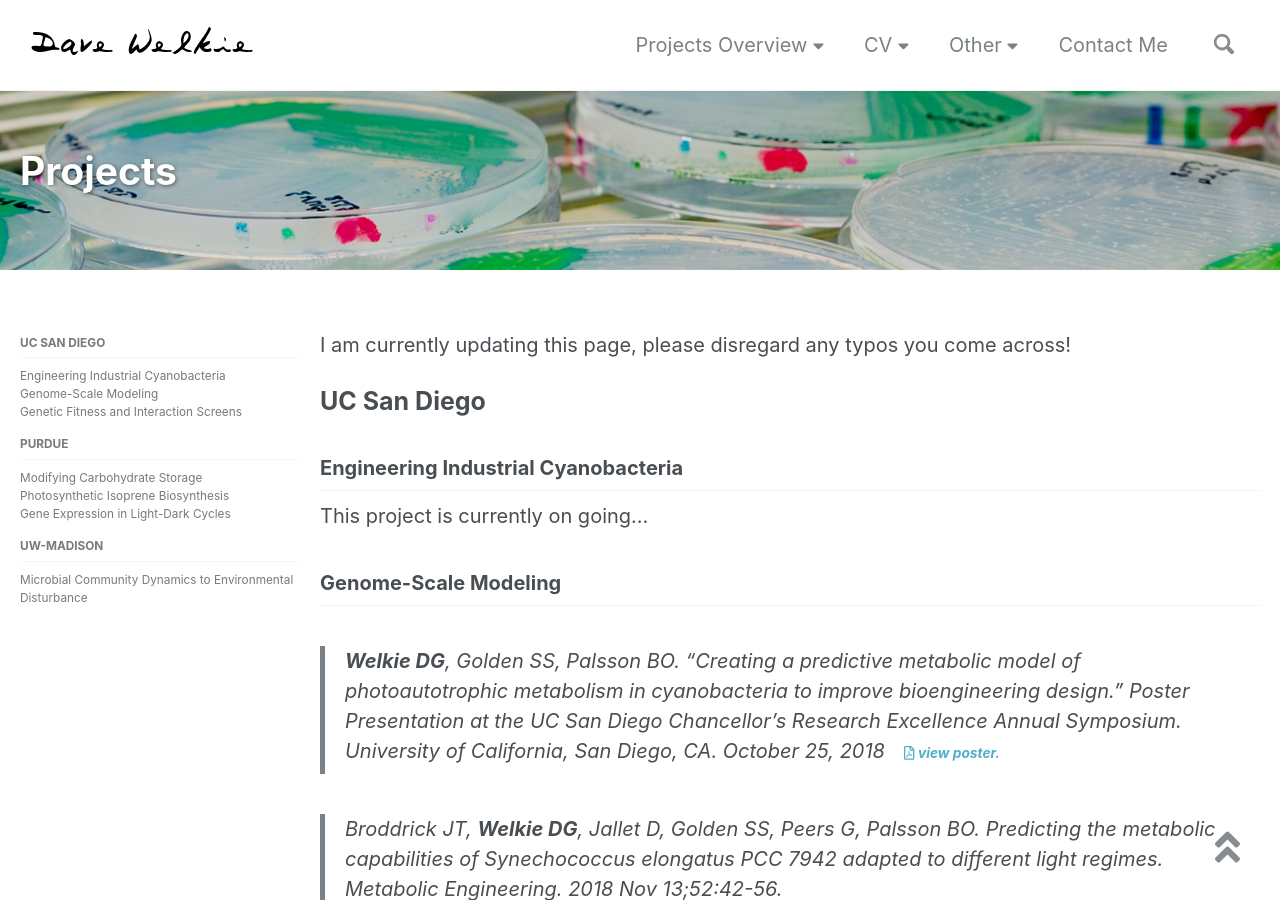
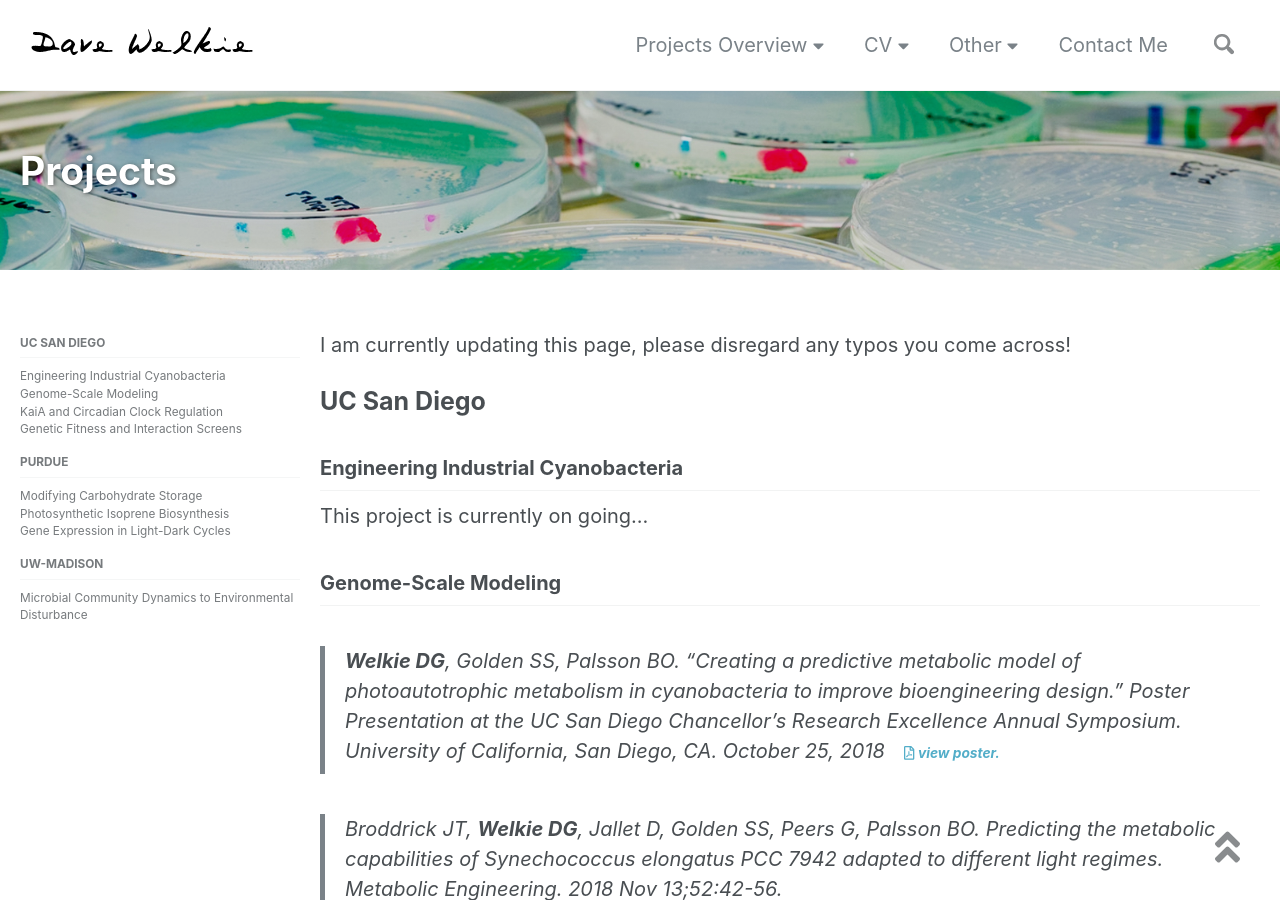
Before and after one commit to dwelkie/dwelkie.github.io, a Jekyll site: the page built from _pages/projects.md, in a window 1280 px wide and 900 px high. Built offline with Jekyll 4.4.1, drawn with Linux system fonts in a browser that asks for light colours; nearby versions of some CDN libraries.

Commit message:
added missing item

```diff
--- a/_data/navigation.yml
+++ b/_data/navigation.yml
@@ -47,6 +47,8 @@ docs:
         url: https://dwelkie.github.io/projects/#engineering-industrial-cyanobacteria
       - title: "Genome-Scale Modeling"
         url: https://dwelkie.github.io/projects/#genome-scale-modeling
+      - title: "KaiA and Circadian Clock Regulation"
+        url: https://dwelkie.github.io/projects/#kaiA-and-circadian-clock-regulation
       - title: "Genetic Fitness and Interaction Screens"
         url: https://dwelkie.github.io/projects/#genetic-fitness-and-interaction-screens
   - title: "Purdue"
```
